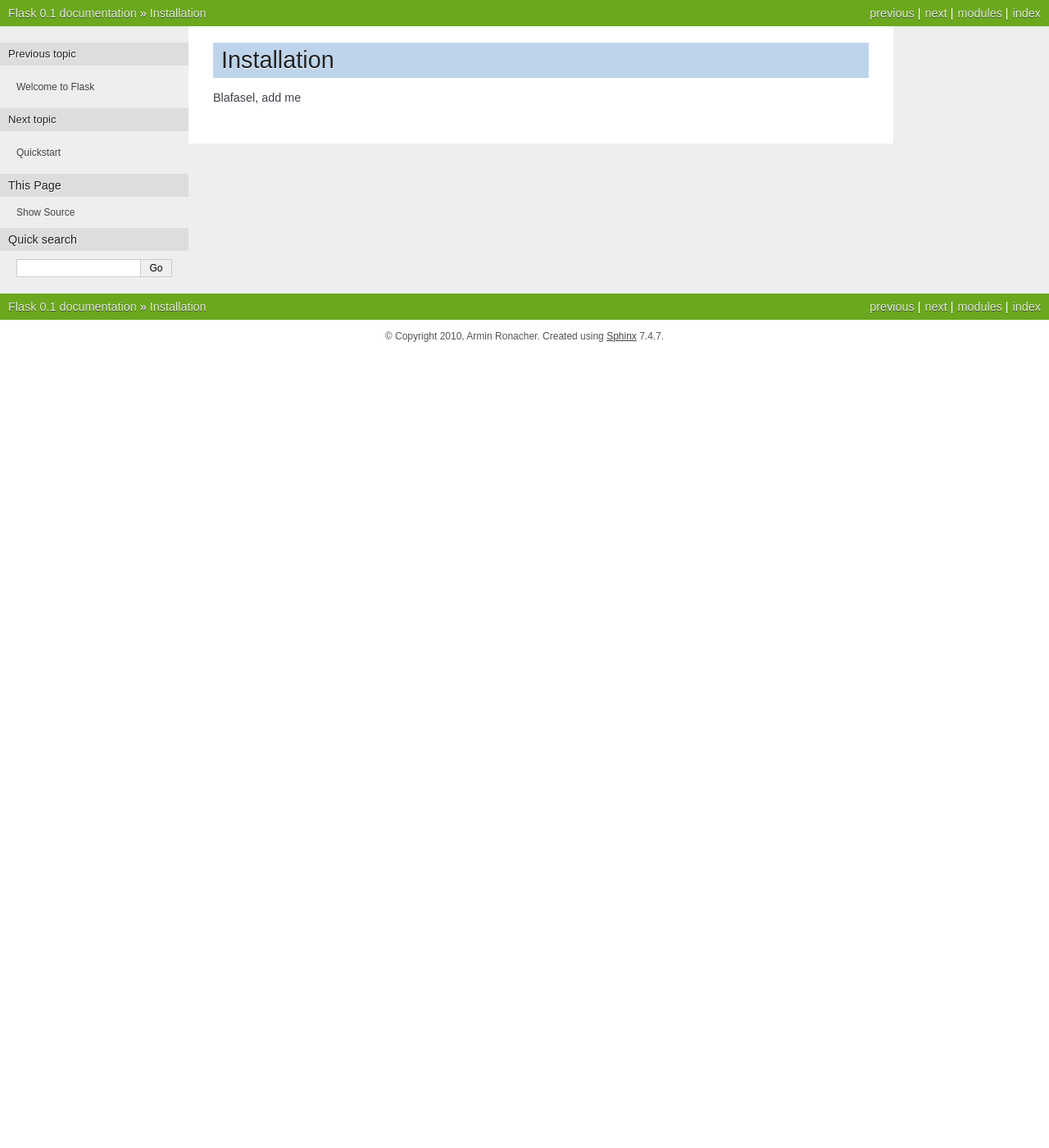
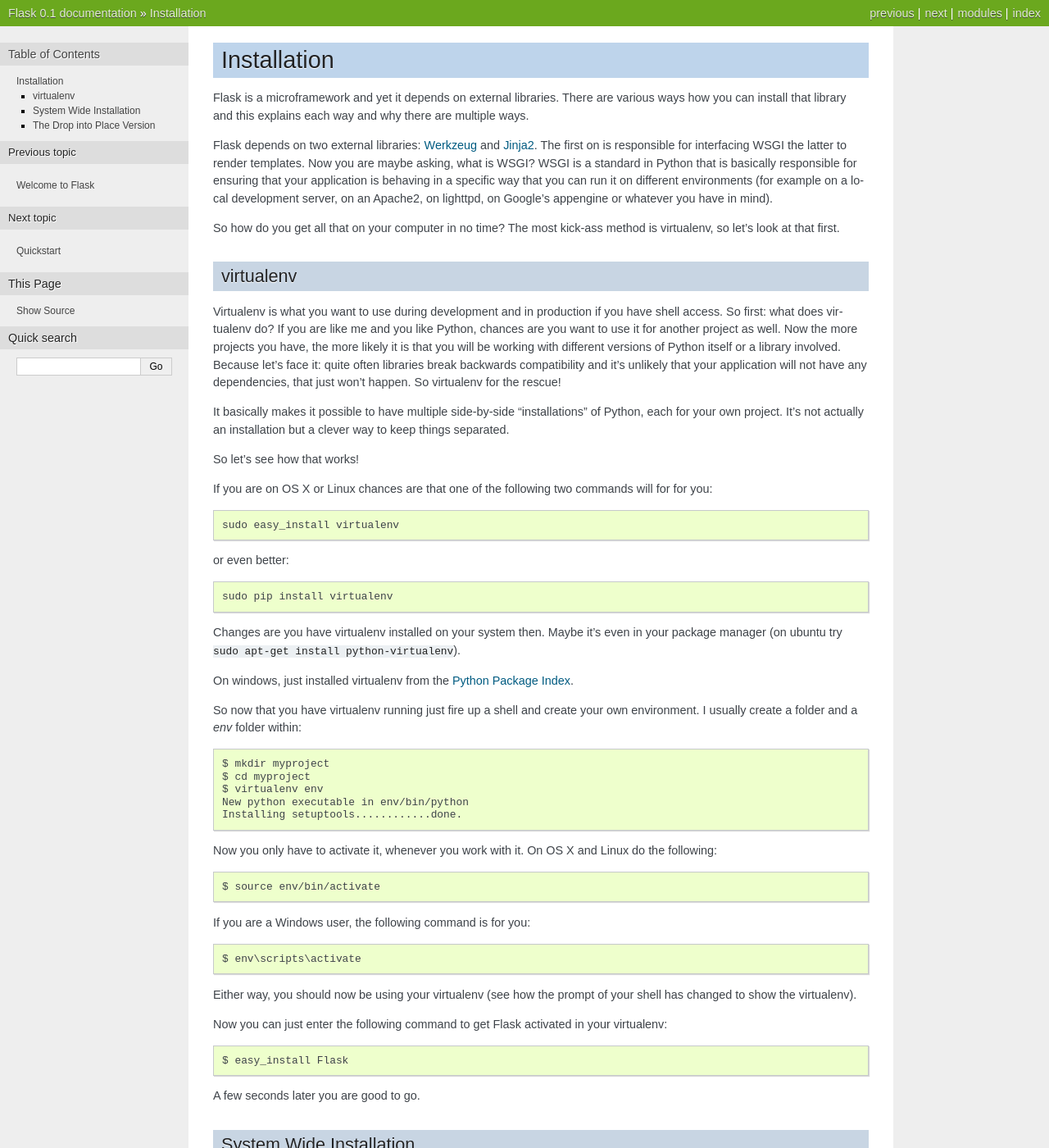
Before and after one commit to YevhenDenisove/flaks-website, a Sphinx documentation site: the page built from docs/installation.rst, in a window 1280 px wide and 1400 px high. Shown: the whole window at 82% size. Built offline with Sphinx 7.4.7, drawn with Linux system fonts in a browser that asks for light colours; some of the changed text lies outside the part shown.

Commit message:
Added installation docs

```diff
--- a/docs/installation.rst
+++ b/docs/installation.rst
@@ -3,4 +3,101 @@
 Installation
 ============
 
-Blafasel, add me
+Flask is a microframework and yet it depends on external libraries.  There
+are various ways how you can install that library and this explains each
+way and why there are multiple ways.
+
+Flask depends on two external libraries: `Werkzeug
+<http://werkzeug.pocoo.org/>`_ and `Jinja2 <http://jinja.pocoo.org/2/>`_.
+The first on is responsible for interfacing WSGI the latter to render
+templates.  Now you are maybe asking, what is WSGI?  WSGI is a standard
+in Python that is basically responsible for ensuring that your application
+is behaving in a specific way that you can run it on different
+environments (for example on a local development server, on an Apache2, on
+lighttpd, on Google's appengine or whatever you have in mind).
+
+So how do you get all that on your computer in no time?  The most kick-ass
+method is virtualenv, so let's look at that first.
+
+virtualenv
+----------
+
+Virtualenv is what you want to use during development and in production if
+you have shell access.  So first: what does virtualenv do?  If you are
+like me and you like Python, chances are you want to use it for another
+project as well.  Now the more projects you have, the more likely it is
+that you will be working with different versions of Python itself or a
+library involved.  Because let's face it: quite often libraries break
+backwards compatibility and it's unlikely that your application will
+not have any dependencies, that just won't happen.  So virtualenv for the
+rescue!
+
+It basically makes it possible to have multiple side-by-side
+"installations" of Python, each for your own project.  It's not actually
+an installation but a clever way to keep things separated.
+
+So let's see how that works!
+
+If you are on OS X or Linux chances are that one of the following two
+commands will for for you::
+
+    sudo easy_install virtualenv
+
+or even better::
+
+    sudo pip install virtualenv
+
+Changes are you have virtualenv installed on your system then.  Maybe it's
+even in your package manager (on ubuntu try ``sudo apt-get install
+python-virtualenv``).
+
+On windows, just installed virtualenv from the `Python Package Index
+<http://pypi.python.org/pypi/virtualenv>`_.
+
+So now that you have virtualenv running just fire up a shell and create
+your own environment.  I usually create a folder and a `env` folder
+within::
+
+    $ mkdir myproject
+    $ cd myproject
+    $ virtualenv env
+    New python executable in env/bin/python
+    Installing setuptools............done.
+
+Now you only have to activate it, whenever you work with it.  On OS X and
+Linux do the following::
+
+    $ source env/bin/activate
+
+If you are a Windows user, the following command is for you::
+
+    $ env\scripts\activate
+
+Either way, you should now be using your virtualenv (see how the prompt of
+your shell has changed to show the virtualenv).
+
+Now you can just enter the following command to get Flask activated in
+your virtualenv::
+
+    $ easy_install Flask
+
+A few seconds later you are good to go.
+
+
+System Wide Installation
+------------------------
+
+This is possible as well, but I would not recommend it.  Just run
+`easy_install` with root rights::
+
+    sudo easy_install Flask
+
+(Run it in an Admin shell on Windows systems and without the `sudo`).
+
+
+The Drop into Place Version
+---------------------------
+
+Now I really don't recommend this way on using Flask, but you can do that
+of course as well.  Download the `dip` zipfile from the website and unzip
+it next to your application.
```
